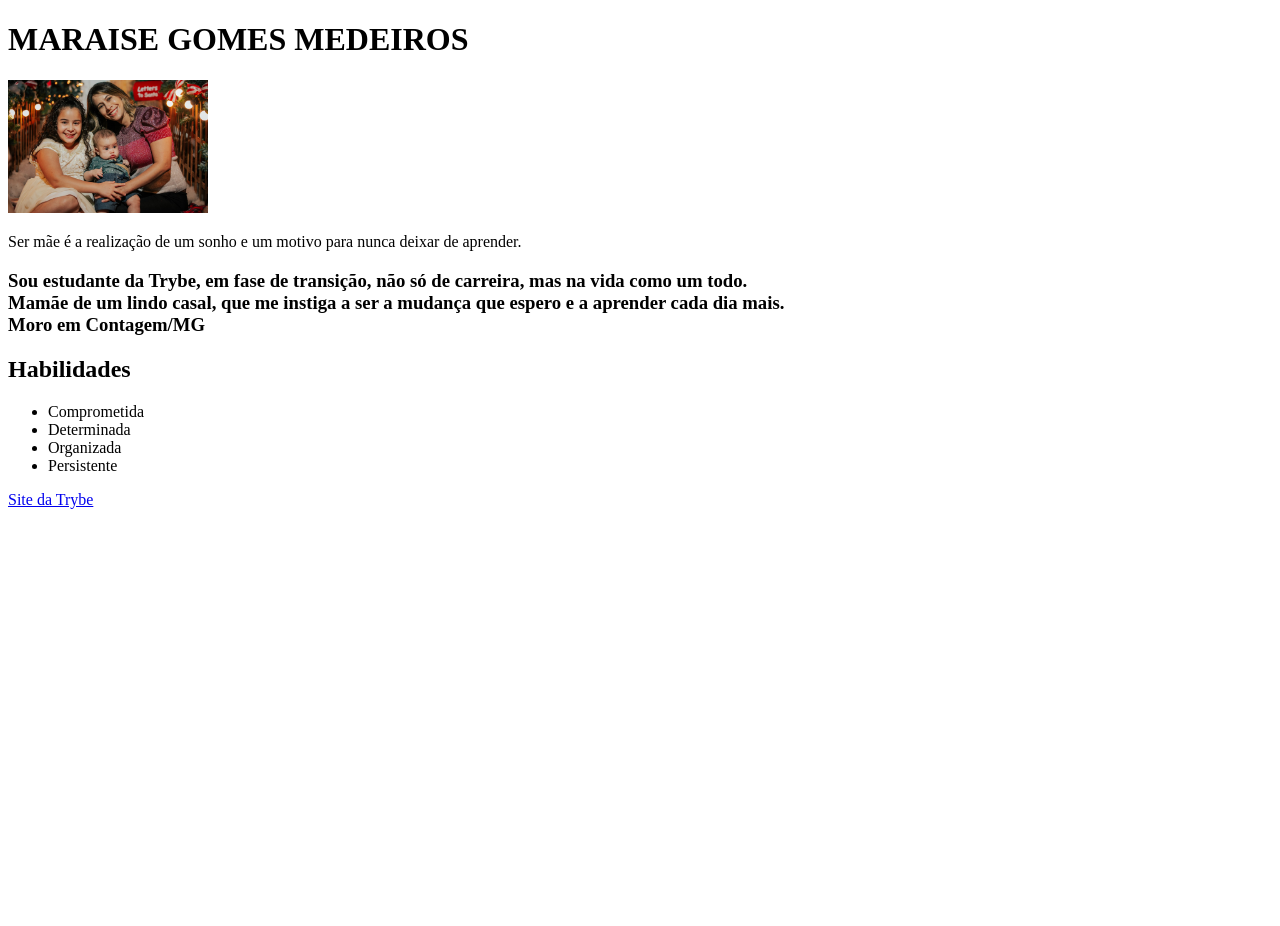
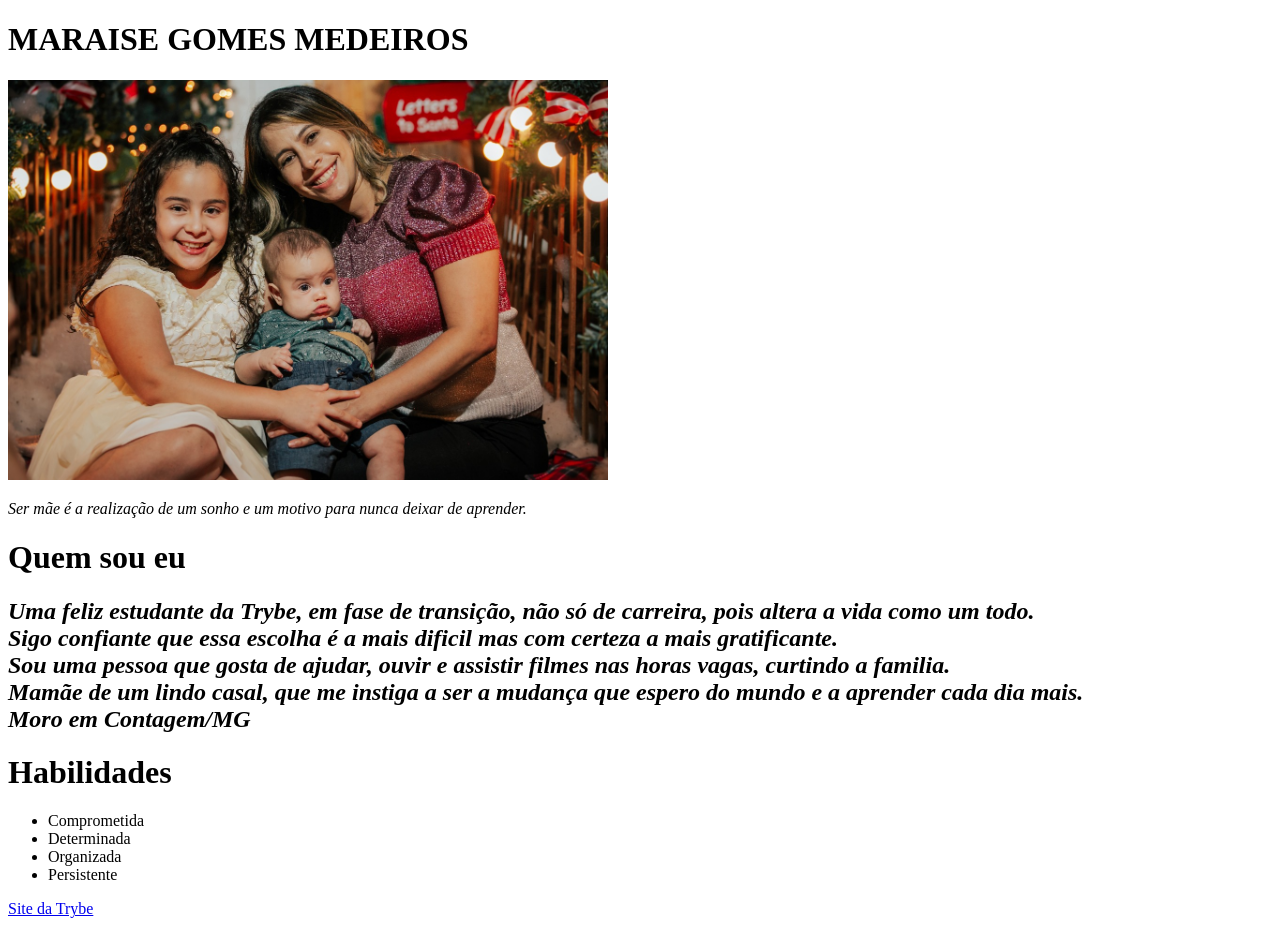
Before and after one commit to Maraise-hub/Portifolio, a plain HTML site: page index.html in a window 1280 px wide. Before the commit the page ends 800 px from the top, so only its background shows below. Drawn offline with Linux system fonts and the light colour scheme.

Commit message:
Novas alterações Portifolio

```diff
--- a/index.html
+++ b/index.html
@@ -10,14 +10,17 @@
 
 <body>
   <h1>MARAISE GOMES MEDEIROS</h1>
-  <img src="img/family.jpg" alt="Foto da familia" width="200px">
+  <img src="img/family.jpg" alt="Foto da familia" width="600px">
   <p>
-  Ser mãe é a realização de um sonho e um motivo para nunca deixar de aprender.
+  <em>Ser mãe é a realização de um sonho e um motivo para nunca deixar de aprender.</em>
    </p>
-   <h3>Sou estudante da Trybe, em fase de transição, não só de carreira, mas na vida como um todo. <br>
-     Mamãe de um lindo casal, que me instiga a ser a mudança que espero e a aprender cada dia mais. <br>Moro em Contagem/MG </h3>
+   <h1>Quem sou eu</h1> <p>
 
-   <h2>Habilidades</h2>
+   </p>
+   <h2><em>Uma feliz estudante da Trybe, em fase de transição, não só de carreira, pois altera a  vida como um todo. <br> Sigo confiante que essa escolha é a mais dificil mas com certeza a mais gratificante.<br>
+     Sou uma pessoa que gosta de ajudar, ouvir e assistir filmes nas horas vagas, curtindo a familia. <br>Mamãe de um lindo casal, que me instiga a ser a mudança que espero do mundo e a aprender cada dia mais. <br>Moro em Contagem/MG </em></h2>
+
+   <h1>Habilidades</h1>
    <ul>
      <li>Comprometida</li>
      <li>Determinada</li>
```
